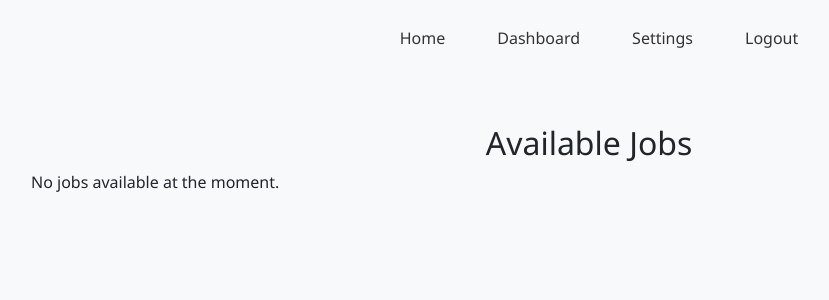
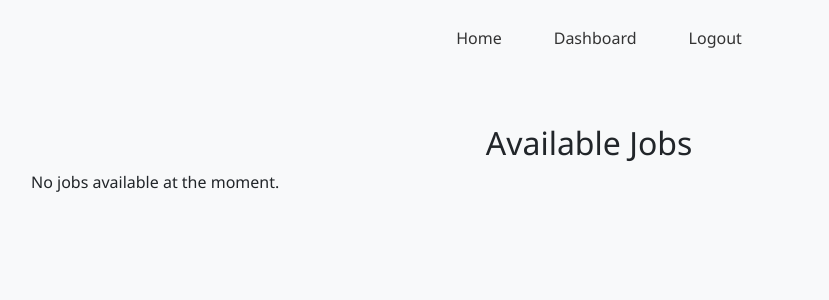
Before and after one commit to gitriology/DBMS_Freelancing_Portal, a Node server app: template views/freelancer/browse-jobs.ejs in a window 1280 px wide. Shown: the top 300 px of the page, without its empty margins (51-880 px from the left). Run offline with Node 20, Linux system fonts and the light colour scheme; the template is opened without the code that fills it, so the values that code supplies are empty.

Commit message:
Final Changes

```diff
--- a/views/freelancer/browse-jobs.ejs
+++ b/views/freelancer/browse-jobs.ejs
@@ -12,7 +12,6 @@
       <ul class="nav nav-pills">
         <li class="nav-item"><a href="/" class="nav-link">Home</a></li>
         <li class="nav-item"><a href="/freelancer/dashboard" class="nav-link">Dashboard</a></li>
-        <li class="nav-item"><a href="/freelancer/settings" class="nav-link">Settings</a></li>
         <li class="nav-item"><a href="/logout" class="nav-link">Logout</a></li>
       </ul>
     </header>
```
